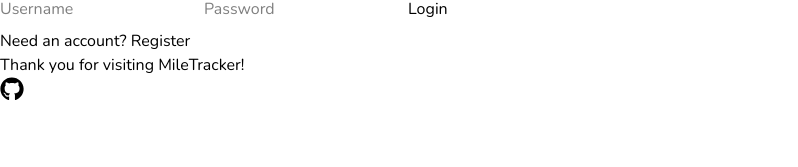
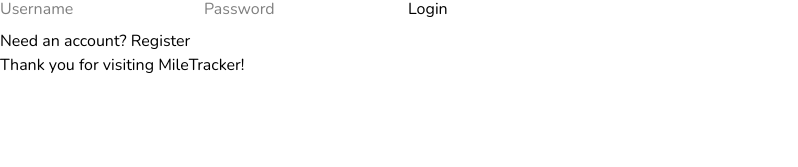
Before and after one commit to LiebeAnnette/MileTracker, a React (Vite) app in the folder client/: page /expenses in a window 1280 px wide. Shown: the part 131-298 px from the top of the page, without its empty margins (0-798 px from the left). Built offline with nearby package versions, Linux system fonts and the light colour scheme.

Commit message:
getting rid of Footer icon

```diff
--- a/client/package.json
+++ b/client/package.json
@@ -14,8 +14,6 @@
     "@apollo/client": "^3.13.8",
     "@tailwindcss/vite": "^4.1.7",
     "canvas-confetti": "^1.9.3",
-    "@tailwindcss/vite": "^4.1.7",
-    "canvas-confetti": "^1.9.3",
     "graphql": "^16.11.0",
     "jspdf": "^3.0.1",
     "react": "^19.1.0",
@@ -25,7 +23,6 @@
   },
   "devDependencies": {
     "@eslint/js": "^9.25.0",
-    "@types/canvas-confetti": "^1.9.0",
     "@types/canvas-confetti": "^1.9.0",
     "@types/react": "^19.1.2",
     "@types/react-dom": "^19.1.2",
--- a/client/src/components/Footer.tsx
+++ b/client/src/components/Footer.tsx
@@ -1,5 +1,5 @@
 import React from "react";
-import { FaGithub } from "react-icons/fa";
+// import { FaGithub } from "react-icons/fa";
 
 const Footer: React.FC = () => {
   return (
@@ -13,7 +13,7 @@
             rel="noopener noreferrer"
             className="footer-link"
           >
-            <FaGithub size={24} />
+            {/* <FaGithub size={24} /> */}
           </a>
         </p>
       </div>
```
Also changed, not shown: 1 other file (tests, documents, lock files or other folders).
